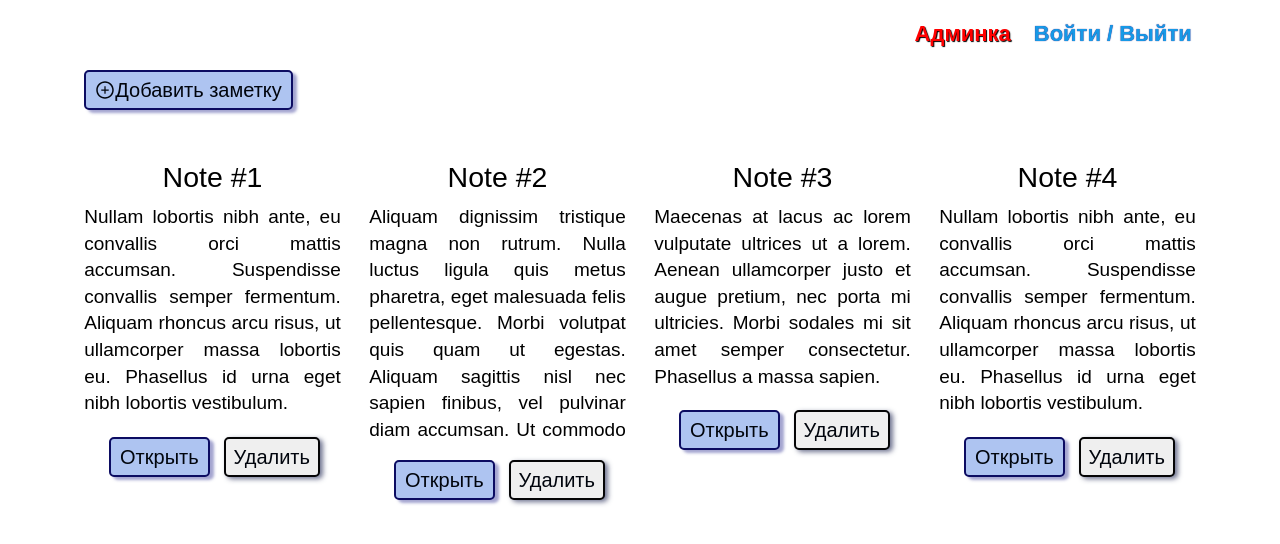
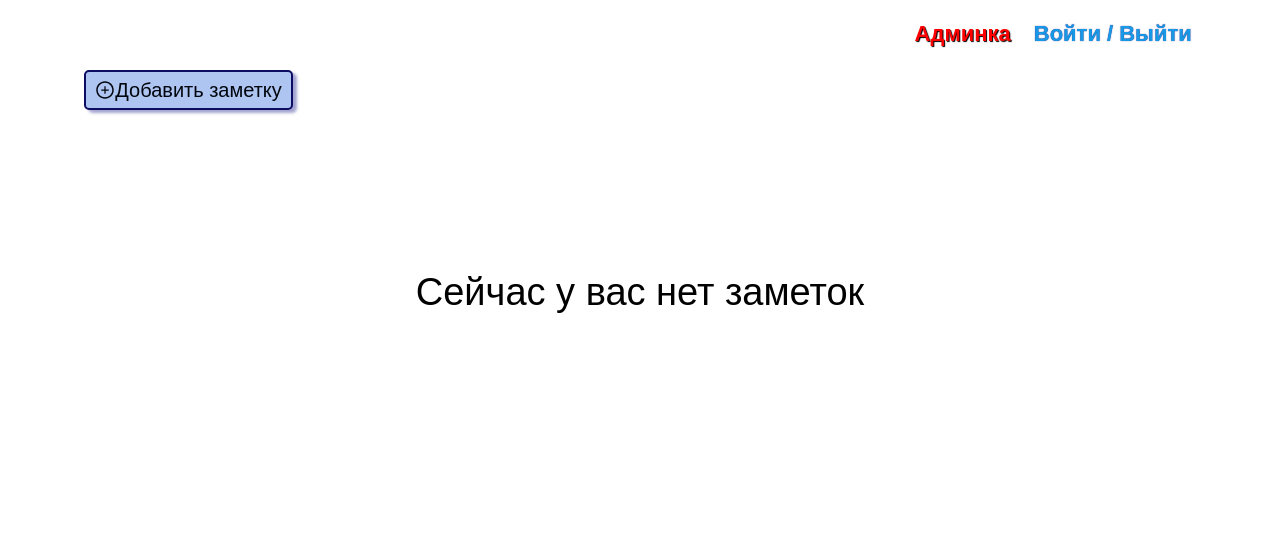
Before and after one commit to vulpies/note_project, a React (Create React App) app: page /notes in a window 1280 px wide. Shown: the top 544 px of the page. Built offline with nearby package versions, Linux system fonts and the light colour scheme.

Commit message:
several change for redux

```diff
--- a/package.json
+++ b/package.json
@@ -8,13 +8,17 @@
         "@material-ui/core": "^4.12.3",
         "@material-ui/icons": "^4.11.2",
         "@mui/material": "^5.0.1",
+        "@reduxjs/toolkit": "^1.7.1",
         "bootstrap": "^5.1.3",
         "react": "^17.0.2",
         "react-bootstrap": "^1.6.4",
         "react-dom": "^17.0.2",
         "react-icons": "^4.2.0",
+        "react-redux": "^7.2.6",
         "react-router-dom": "^5.3.0",
         "react-scripts": "4.0.3",
+        "redux": "^4.1.2",
+        "uuid": "^8.3.2",
         "web-vitals": "^1.1.2"
     },
     "scripts": {
--- a/src/components/blog/create_note/createNewNote.jsx
+++ b/src/components/blog/create_note/createNewNote.jsx
@@ -1,11 +1,17 @@
 import React, { useState } from "react"
+import { useDispatch } from "react-redux"
+import { useHistory } from "react-router-dom"
 import NavBar from "../../../menu/navbar/navBar"
+import { ADD_NOTE } from "../../../store/notes-actions"
 import BackToMainPage from "../buttons/backToMainPage"
 import buttons from "../buttons/buttons.module.css"
 import ModalSave from "../modal/modalSave"
 import styles from "./createNote.module.css"
 
 const CreateNewNote = () => {
+    const dispatch = useDispatch()
+    const history = useHistory()
+
     const [title, setTitle] = useState("")
     const [description, setDescription] = useState("")
     const [text, setText] = useState("")
@@ -20,22 +26,23 @@ const CreateNewNote = () => {
     const addNewNote = () => {
         if (title.trim() === "" || description.trim() === "") {
             setText("Заголовок и/или описание не может быть пустым")
-            // setNewNotesArr(newNotesArr) возвращает текущий массив
         } else {
-            const newNote = {
-                _id: Date.now(),
-                title: title.trim(),
-                description: description.trim(),
-            }
+            const newNote = dispatch({
+                type: ADD_NOTE,
+                payload: {
+                    _id: Date.now(),
+                    title: title.trim(),
+                    description: description.trim(),
+                },
+            })
 
             console.log(newNote)
             setTitle("")
             setDescription("")
             setText("Новая заметка успешно создана")
+            history.push(`/notes`) // если есть хистори, то нет модалки
         }
     }
-
-    console.log(text)
 
     return (
         <>
--- a/src/components/blog/edit_note/editNotePage.jsx
+++ b/src/components/blog/edit_note/editNotePage.jsx
@@ -1,31 +1,37 @@
 import React, { useEffect, useState } from "react"
 import NavBar from "../../../menu/navbar/navBar"
 import BackToMainPage from "../buttons/backToMainPage"
-import { getById } from "../../../fake_api/notes.api"
 import { Spinner } from "react-bootstrap"
 import { useParams, useHistory } from "react-router-dom"
 import buttons from "../buttons/buttons.module.css"
 import CommonLinkBtn from "../buttons/commonLinkBtn"
 import styles from "../create_note/createNote.module.css"
+import { useDispatch, useSelector } from "react-redux"
+import { getNoteById, UPD_NOTE } from "../../../store/notes-actions"
 
 const EditNotePage = () => {
+    const dispatch = useDispatch()
+    const { noteId } = useParams()
     const history = useHistory()
     const handleClick = () => {
         history.push(`/notes/${noteId}`)
     }
+    const note = useSelector(getNoteById(noteId))
+    console.log(note)
 
-    const { noteId } = useParams()
-    const [note, setNote] = useState("loading")
+    const handleChange = () => {
+        const updNote = dispatch({
+            type: UPD_NOTE,
+            payload: {
+                id: note._id,
+                title: note.title,
+                description: note.description,
+            },
+        })
+        console.log(updNote)
+    }
 
-    debugger
-
-    useEffect(() => {
-        setNote("loading")
-        const data = getById(noteId)
-        if (data) setNote(data)
-    }, [noteId])
-
-    if (note === "loading") {
+    if (!note) {
         return (
             <Spinner
                 animation="border"
@@ -54,8 +60,8 @@ const EditNotePage = () => {
                     <CommonLinkBtn
                         name="Сохранить"
                         className={`${buttons.common} ${buttons.open}`}
+                        onClick={handleChange}
                     />
-                    {/* Обновлять массив */}
                     <CommonLinkBtn
                         name="Отменить"
                         className={`${buttons.common} ${buttons.open}`}
--- a/src/components/blog/notes/allNotes.jsx
+++ b/src/components/blog/notes/allNotes.jsx
@@ -4,19 +4,24 @@ import CommonBtn from "../buttons/commonLinkBtn"
 import buttons from "../buttons/buttons.module.css"
 import OpenModal from "../modal/modalRemove"
 import styles from "./notes.module.css"
+import { useSelector } from "react-redux"
 
-const AllNotes = ({ onRemove, _id, title, description }) => {
+const AllNotes = () => {
+    const notes = useSelector((state) => state.notesReducer.notes)
+
     return (
+        <>
+            {notes.map((note) => (
                 <div
                     className={`${styles.singleBlock} col-xl-3 col-md-4 col-sm-6 col-12`}
                 >
                     <div className={styles.top}>
-                <h4 className={styles.title}>{title}</h4>
-                <p className={styles.subtitle}>{description}</p>
+                        <h4 className={styles.title}>{note.title}</h4>
+                        <p className={styles.subtitle}>{note.description}</p>
                     </div>
 
                     <div className={buttons.btns}>
-                <Link to={`/notes/${_id}`}>
+                        <Link to={`/notes/${note._id}`}>
                             <CommonBtn
                                 name="Открыть"
                                 className={`${buttons.common} ${buttons.open}`}
@@ -25,10 +30,12 @@ const AllNotes = ({ onRemove, _id, title, description }) => {
                         <OpenModal
                             name="Удалить"
                             text="Подтверждаете удаление заметки?"
-                    onClick={() => onRemove(_id)}
+                            // onClick={() => onRemove(note._id)}
                         />
                     </div>
                 </div>
+            ))}
+        </>
     )
 }
 
--- a/src/components/blog/notes/allNotesPage.jsx
+++ b/src/components/blog/notes/allNotesPage.jsx
@@ -1,37 +1,37 @@
-import React, { useState } from "react"
+import React from "react"
 import { Link } from "react-router-dom"
 import NavBar from "../../../menu/navbar/navBar"
 import { AiOutlinePlusCircle } from "react-icons/ai"
 import AllNotes from "./allNotes"
-import notes from "../../../fake_api/notes.api"
 import buttons from "../buttons/buttons.module.css"
 import styles from "./notes.module.css"
+import { useSelector } from "react-redux"
 
 const AllNotesPage = () => {
-    const [newNotesArr, setNewNotesArr] = useState(notes)
+    const notes = useSelector((state) => state.notesReducer.notes)
 
-    const removeNote = (id) => {
-        let filteredNotes = newNotesArr.filter((note) => note._id !== id)
-        setNewNotesArr(filteredNotes)
-    }
+    // const removeNote = (id) => {
+    //     let filteredNotes = newNotesArr.filter((note) => note._id !== id)
+    //     setNewNotesArr(filteredNotes)
+    // }
 
-    let singleNote = newNotesArr
-    if (newNotesArr.length) {
-        singleNote = newNotesArr.map((note) => {
-            return (
-                <AllNotes
-                    key={note._id}
-                    /*id={note._id} передаем в функцию в NotesBtns */
-                    onRemove={removeNote}
-                    {...note}
-                />
-            )
-        })
-    } else {
-        singleNote = (
-            <h2 className={styles.blindMsg}>Сейчас у вас нет заметок</h2>
-        )
-    }
+    // let singleNote = newNotesArr
+    // if (newNotesArr.length) {
+    //     singleNote = newNotesArr.map((note) => {
+    //         return (
+    //             <AllNotes
+    //                 key={note._id}
+    //                 /*id={note._id} передаем в функцию в NotesBtns */
+    //                 onRemove={removeNote}
+    //                 {...note}
+    //             />
+    //         )
+    //     })
+    // } else {
+    //     singleNote = (
+    //         <h2 className={styles.blindMsg}>Сейчас у вас нет заметок</h2>
+    //     )
+    // }
 
     return (
         <>
@@ -45,7 +45,15 @@ const AllNotesPage = () => {
                 </Link>
             </div>
 
-            <div className={`row ${styles.mainBlock}`}>{singleNote}</div>
+            <div className={`row ${styles.mainBlock}`}>
+                {notes.length ? (
+                    <AllNotes />
+                ) : (
+                    <h2 className={styles.blindMsg}>
+                        Сейчас у вас нет заметок
+                    </h2>
+                )}
+            </div>
         </>
     )
 }
--- a/src/components/blog/opened_note/notePage.jsx
+++ b/src/components/blog/opened_note/notePage.jsx
@@ -1,25 +1,21 @@
-import React, { useEffect, useState } from "react"
+import React from "react"
 import NavBar from "../../../menu/navbar/navBar"
 import { Link, useParams } from "react-router-dom"
 import BackToMainPage from "../buttons/backToMainPage"
-import { getById } from "../../../fake_api/notes.api"
 import { Spinner } from "react-bootstrap"
 import CommonLinkBtn from "../buttons/commonLinkBtn"
 import buttons from "../buttons/buttons.module.css"
 import notesStyle from "./notePage.module.css"
+import { useDispatch, useSelector } from "react-redux"
+import { getNoteById } from "../../../store/notes-actions"
 
 const NotePage = () => {
+    const dispatch = useDispatch()
     const { noteId } = useParams()
+    const note = useSelector(getNoteById(noteId))
+    console.log(note)
 
-    const [note, setNote] = useState("loading")
-
-    useEffect(() => {
-        setNote("loading")
-        const data = getById(noteId)
-        if (data) setNote(data)
-    }, [noteId])
-
-    if (note === "loading") {
+    if (!note) {
         return (
             <Spinner
                 animation="border"
--- a/src/index.js
+++ b/src/index.js
@@ -4,12 +4,22 @@ import "./style/style.css"
 import "../node_modules/react-bootstrap/dist/react-bootstrap.min.js"
 import App from "./App"
 import { BrowserRouter } from "react-router-dom"
+import { Provider } from "react-redux"
+import { createStore } from "redux"
+import rootReducer from "./store/reducers"
+
+const store = createStore(
+    rootReducer,
+    window.__REDUX_DEVTOOLS_EXTENSION__ && window.__REDUX_DEVTOOLS_EXTENSION__()
+)
 
 ReactDOM.render(
     <React.StrictMode>
-        <BrowserRouter>
-            <App />
-        </BrowserRouter>
+        <Provider store={store}>
+            <BrowserRouter>
+                <App />
+            </BrowserRouter>
+        </Provider>
     </React.StrictMode>,
     document.getElementById("root")
 )
--- /dev/null
+++ b/src/store/notes-actions.js
@@ -0,0 +1,9 @@
+export const ADD_NOTE = "ADD_NOTE"
+export const UPD_NOTE = "UPD_NOTE"
+export const REMOVE_NOTE = "REMOVE_NOTE"
+
+export const getNoteById = (noteId) => (state) => {
+    if (state.notesReducer.notes) {
+        return state.notesReducer.notes.find((n) => n._id === Number(noteId))
+    }
+}
--- /dev/null
+++ b/src/store/notes-reducer.js
@@ -0,0 +1,30 @@
+import { ADD_NOTE, UPD_NOTE } from "./notes-actions"
+
+const initialState = {
+    notes: [],
+}
+
+export const notesReducer = (state = initialState, action) => {
+    switch (action.type) {
+        case ADD_NOTE: {
+            const newNote = action.payload
+            return { ...state, notes: [...state.notes, newNote] }
+        }
+        case UPD_NOTE: {
+            const { id, title, description } = action.payload
+            return {
+                ...state,
+                notes: [
+                    ...state.notes.map((note) => {
+                        if (note._id === id) {
+                            return { ...note, title, description }
+                        }
+                        return note
+                    }),
+                ],
+            }
+        }
+        default:
+            return { ...state }
+    }
+}
--- /dev/null
+++ b/src/store/reducers.js
@@ -0,0 +1,8 @@
+import { combineReducers } from "redux"
+import { notesReducer } from "./notes-reducer"
+
+const rootReducer = combineReducers({
+    notesReducer: notesReducer,
+})
+
+export default rootReducer
```
Also changed, not shown: 1 other file (tests, documents, lock files or other folders). Lines whose indentation alone changed are shown as unchanged.
